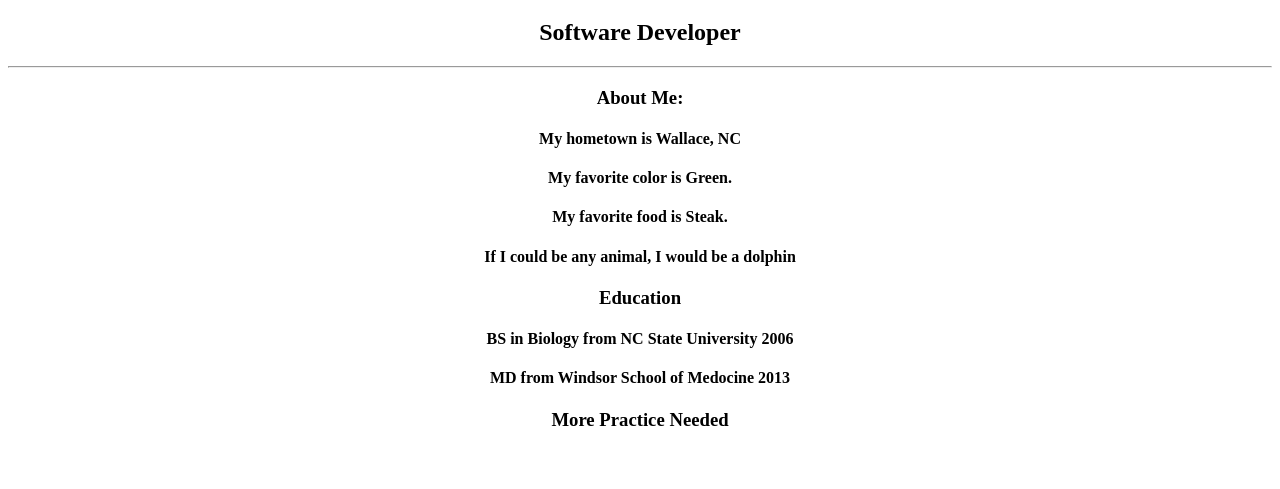
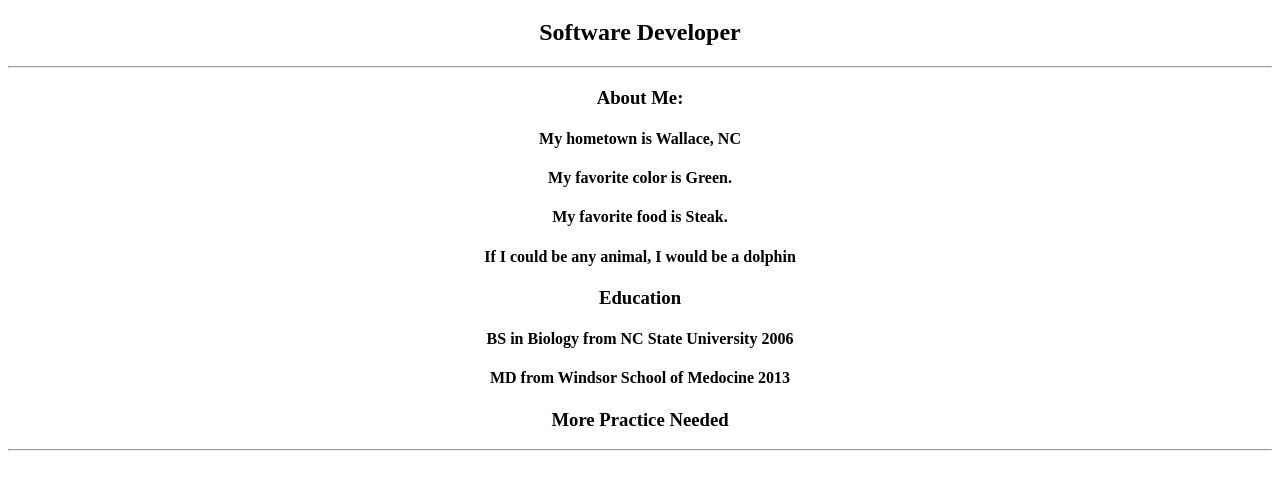
Before and after one commit to GeorgeFoster82/profile, a plain HTML site: page index.html in a window 1280 px wide. Shown: the part 61-550 px from the top of the page. Drawn offline with Linux system fonts and the light colour scheme.

Commit message:
Update index.html

```diff
--- a/index.html
+++ b/index.html
@@ -23,6 +23,8 @@
 				<!--another commint-->
 				<!--another commint-->
 				<h3>More Practice Needed</h3>
+			<hr>
+				<!--more practice-->
 			</div>
 		</body>
 		</html>
```
